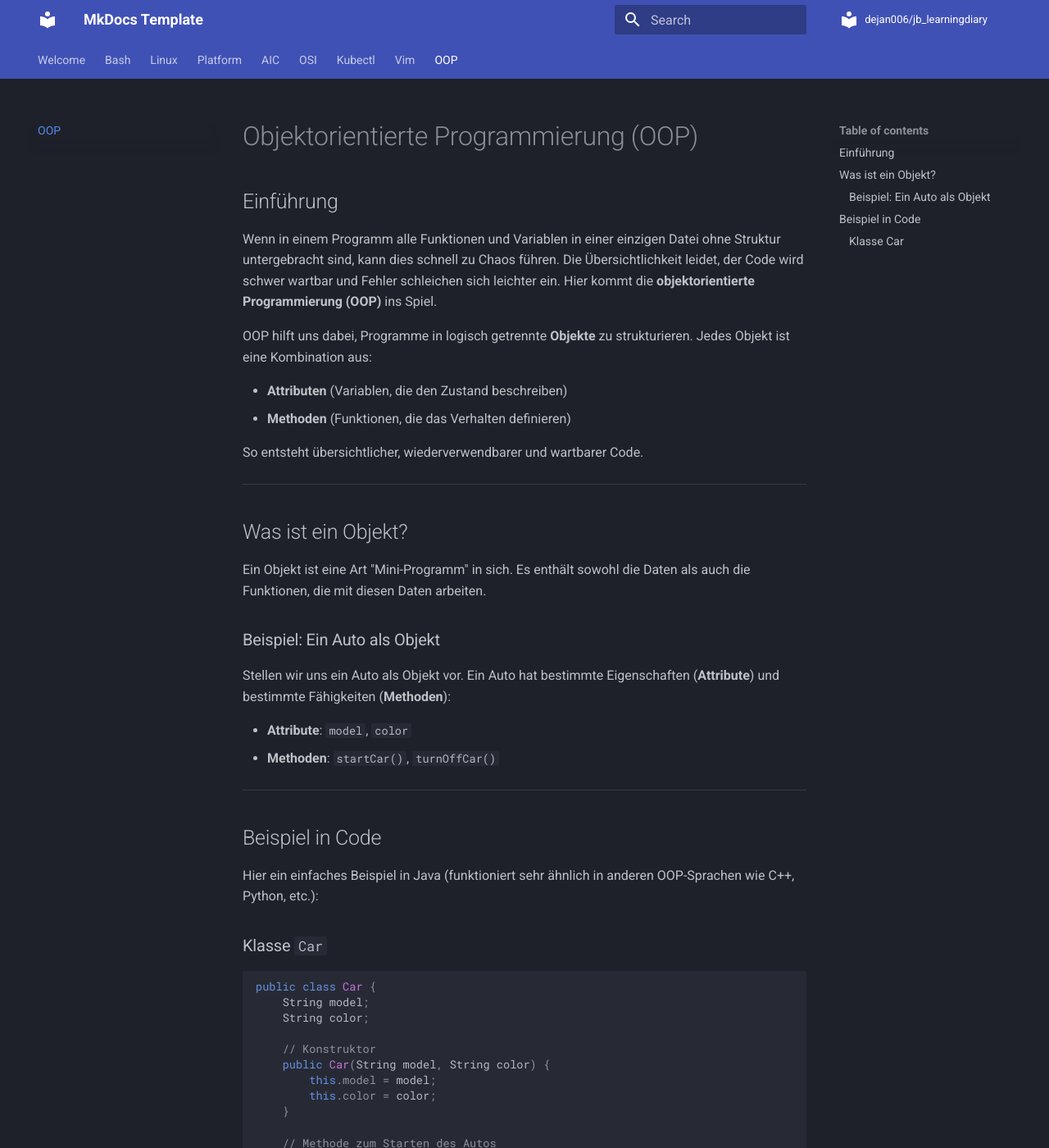
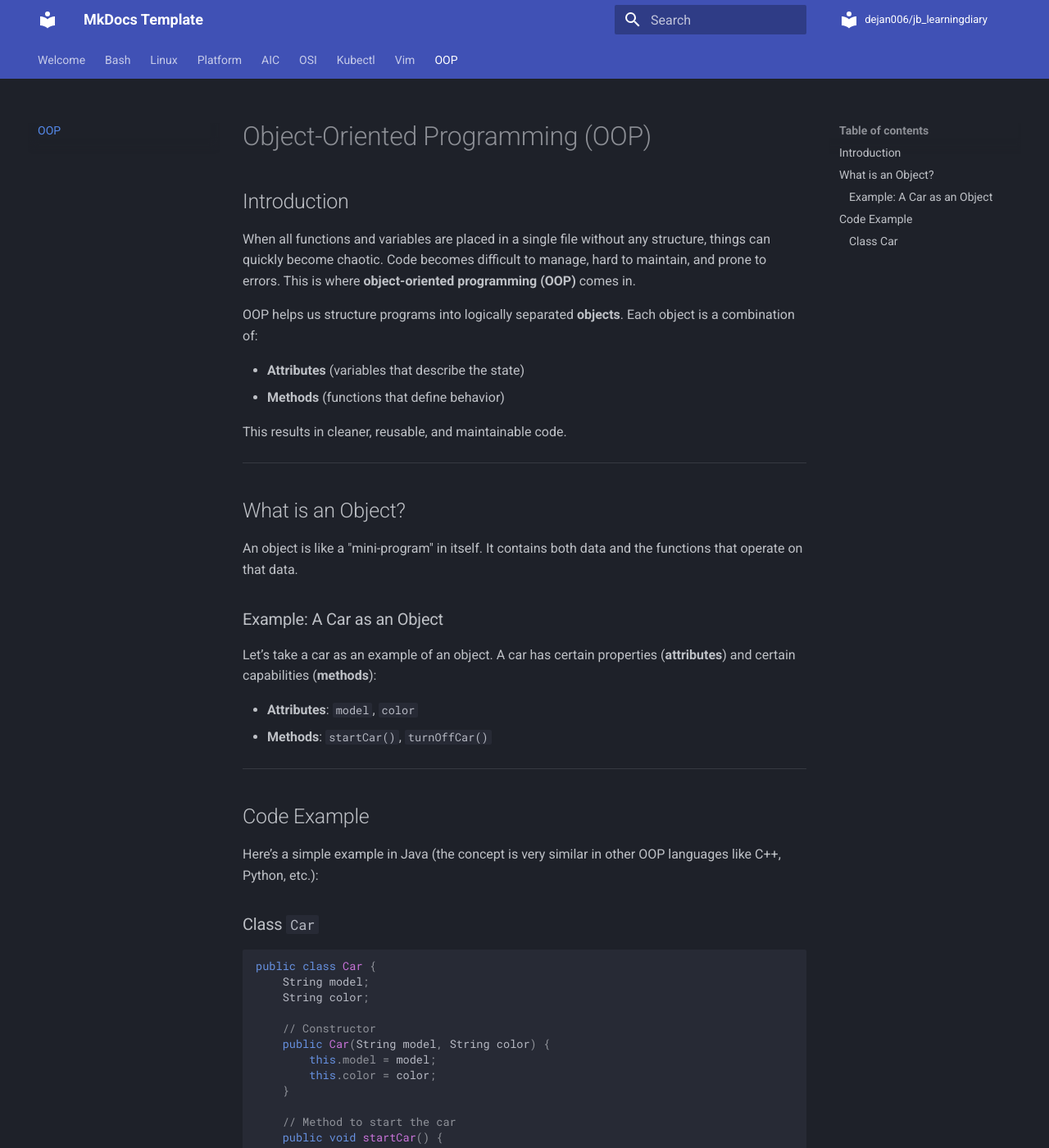
Before and after one commit to dejan006/jb_learningdiary, an MkDocs documentation site: the page built from docs/oop.md, in a window 1280 px wide and 1400 px high. Shown: the whole window at 82% size. Built offline with MkDocs 1.6.1 and Material for MkDocs 9.7.7, drawn with Linux system fonts in a browser that asks for light colours; comment, search, counter and statistics services are not loaded; some of the changed text lies outside the part shown.

Commit message:
New Update - OOP

````diff
--- a/docs/oop.md
+++ b/docs/oop.md
@@ -1,56 +1,56 @@
-# Objektorientierte Programmierung (OOP)
+# Object-Oriented Programming (OOP)
 
-## Einführung
+## Introduction
 
-Wenn in einem Programm alle Funktionen und Variablen in einer einzigen Datei ohne Struktur untergebracht sind, kann dies schnell zu Chaos führen. Die Übersichtlichkeit leidet, der Code wird schwer wartbar und Fehler schleichen sich leichter ein. Hier kommt die **objektorientierte Programmierung (OOP)** ins Spiel.
+When all functions and variables are placed in a single file without any structure, things can quickly become chaotic. Code becomes difficult to manage, hard to maintain, and prone to errors. This is where **object-oriented programming (OOP)** comes in.
 
-OOP hilft uns dabei, Programme in logisch getrennte **Objekte** zu strukturieren. Jedes Objekt ist eine Kombination aus:
+OOP helps us structure programs into logically separated **objects**. Each object is a combination of:
 
-- **Attributen** (Variablen, die den Zustand beschreiben)
-- **Methoden** (Funktionen, die das Verhalten definieren)
+- **Attributes** (variables that describe the state)
+- **Methods** (functions that define behavior)
 
-So entsteht übersichtlicher, wiederverwendbarer und wartbarer Code.
+This results in cleaner, reusable, and maintainable code.
 
 ---
 
-## Was ist ein Objekt?
+## What is an Object?
 
-Ein Objekt ist eine Art "Mini-Programm" in sich. Es enthält sowohl die Daten als auch die Funktionen, die mit diesen Daten arbeiten.
+An object is like a "mini-program" in itself. It contains both data and the functions that operate on that data.
 
-### Beispiel: Ein Auto als Objekt
+### Example: A Car as an Object
 
-Stellen wir uns ein Auto als Objekt vor. Ein Auto hat bestimmte Eigenschaften (**Attribute**) und bestimmte Fähigkeiten (**Methoden**):
+Let’s take a car as an example of an object. A car has certain properties (**attributes**) and certain capabilities (**methods**):
 
-- **Attribute**: `model`, `color`
-- **Methoden**: `startCar()`, `turnOffCar()`
+- **Attributes**: `model`, `color`
+- **Methods**: `startCar()`, `turnOffCar()`
 
 ---
 
-## Beispiel in Code
+## Code Example
 
-Hier ein einfaches Beispiel in Java (funktioniert sehr ähnlich in anderen OOP-Sprachen wie C++, Python, etc.):
+Here’s a simple example in Java (the concept is very similar in other OOP languages like C++, Python, etc.):
 
-### Klasse `Car`
+### Class `Car`
 
 ```java
 public class Car {
     String model;
     String color;
 
-    // Konstruktor
+    // Constructor
     public Car(String model, String color) {
         this.model = model;
         this.color = color;
     }
 
-    // Methode zum Starten des Autos
+    // Method to start the car
     public void startCar() {
-        System.out.println(model + " startet.");
+        System.out.println(model + " is starting.");
     }
 
-    // Methode zum Ausschalten des Autos
+    // Method to turn off the car
     public void turnOffCar() {
-        System.out.println(model + " wird ausgeschaltet.");
+        System.out.println(model + " is turning off.");
     }
 }
 
````
